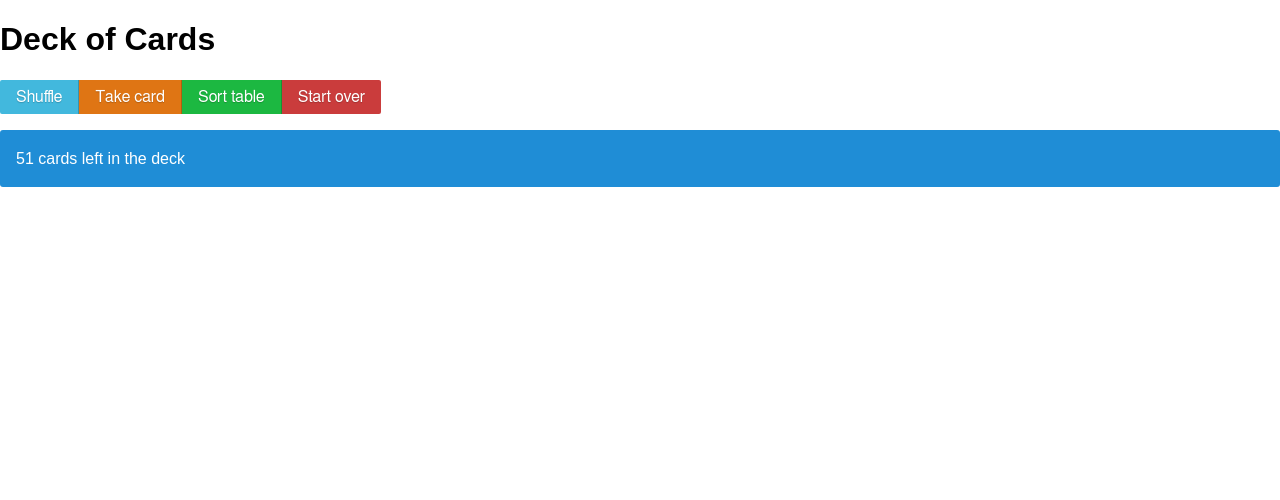
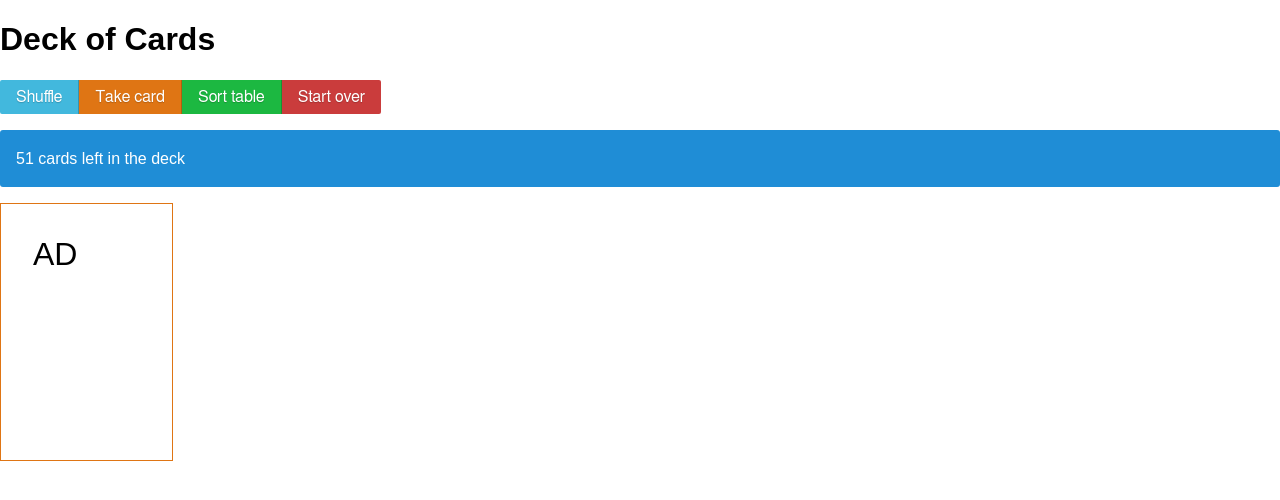
Before and after one commit to szymon33/cards, a React app: page / in a window 1280 px wide. Both pictures are taken after a click on the button "Take card". Shown: the top 500 px of the page. Built offline with nearby package versions, Linux system fonts and the light colour scheme.

Commit message:
Implement UserTable component

```diff
--- a/src/App.css
+++ b/src/App.css
@@ -12,6 +12,7 @@
 .menu .take-btn {
   background: rgb(223, 117, 20); /* this is an orange */
 }
+
 
 .menu .sorttable-btn {
   background: rgb(28, 184, 65); /* this is a green */
@@ -32,3 +33,10 @@ aside.deck {
   border-radius: 3px;
   color: #fff;
 }
+
+.card {
+  height: 6em;
+  padding: 1em;
+  font-size: 2em;
+  border: 1px solid rgb(223, 117, 20);
+}
--- a/src/App.js
+++ b/src/App.js
@@ -4,6 +4,7 @@ import logo from './logo.svg';
 import './App.css';
 import Menu from './Menu';
 import Deck from './Deck';
+import UserTable from './UserTable';
 
 class App extends Component {
   constructor(props) {
@@ -47,6 +48,7 @@ class App extends Component {
             sortTable={ this.sortTable.bind(this) }
           />
           <Deck noOfCards={ this.state.game.deck.length } />
+          <UserTable cards={ this.state.game.table } />
         </div>
       </div>
     );
--- /dev/null
+++ b/src/UserTable.js
@@ -0,0 +1,26 @@
+import React, { Component } from 'react';
+
+class UserTable extends Component {
+  renderList() {
+    let cards = this.props.cards;
+    if (cards != undefined && cards.length != 0) {
+      return (
+        cards.map((card, i) =>
+          <div key={i} className='pure-u-1-12 card'>{card}</div>
+        )
+      );
+    } else {
+      return <div className='pure-u-1-1'>No card on the table. Take a card.</div>
+    }
+  }
+
+  render() {
+    return (
+      <div className='pure-g'>
+         { this.renderList() }
+      </div>
+    );
+  }
+}
+
+export default UserTable;
```
Also changed, not shown: 1 other file (tests, documents, lock files or other folders). Lines whose indentation alone changed are shown as unchanged.
